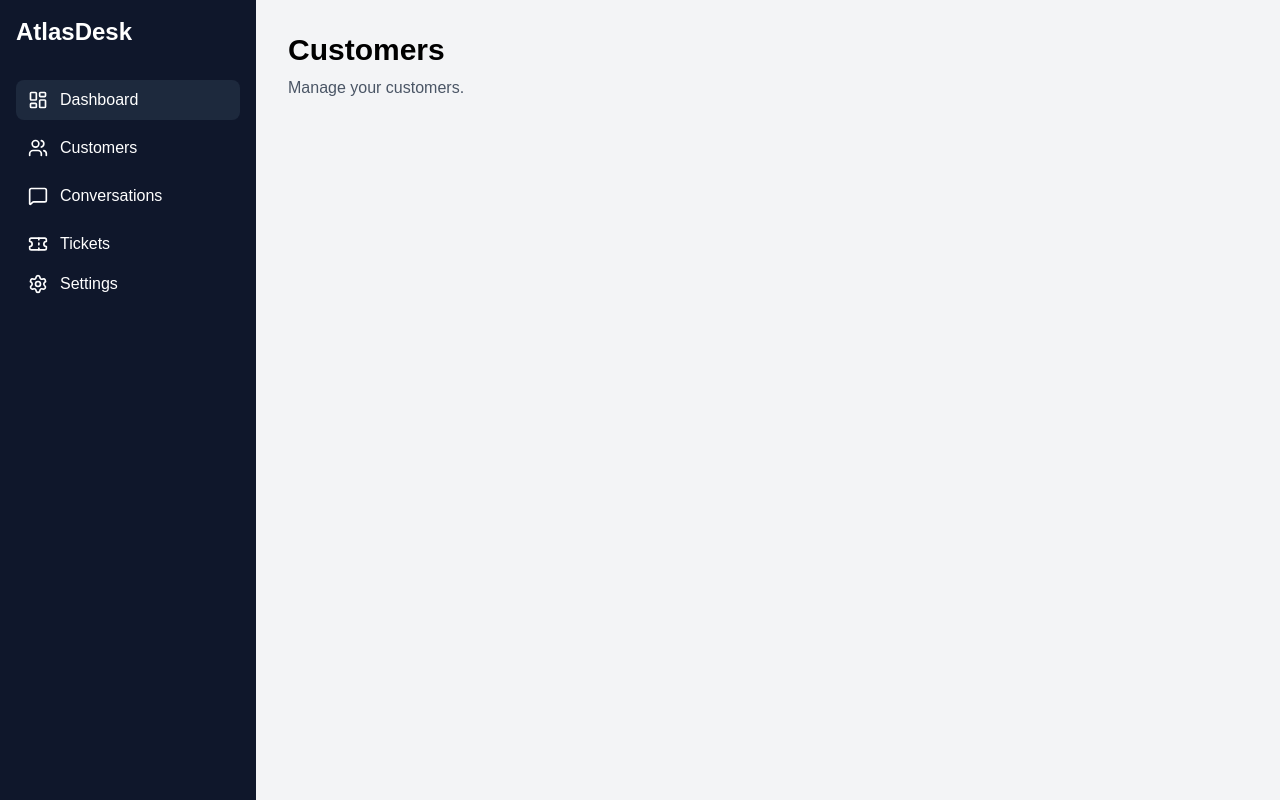
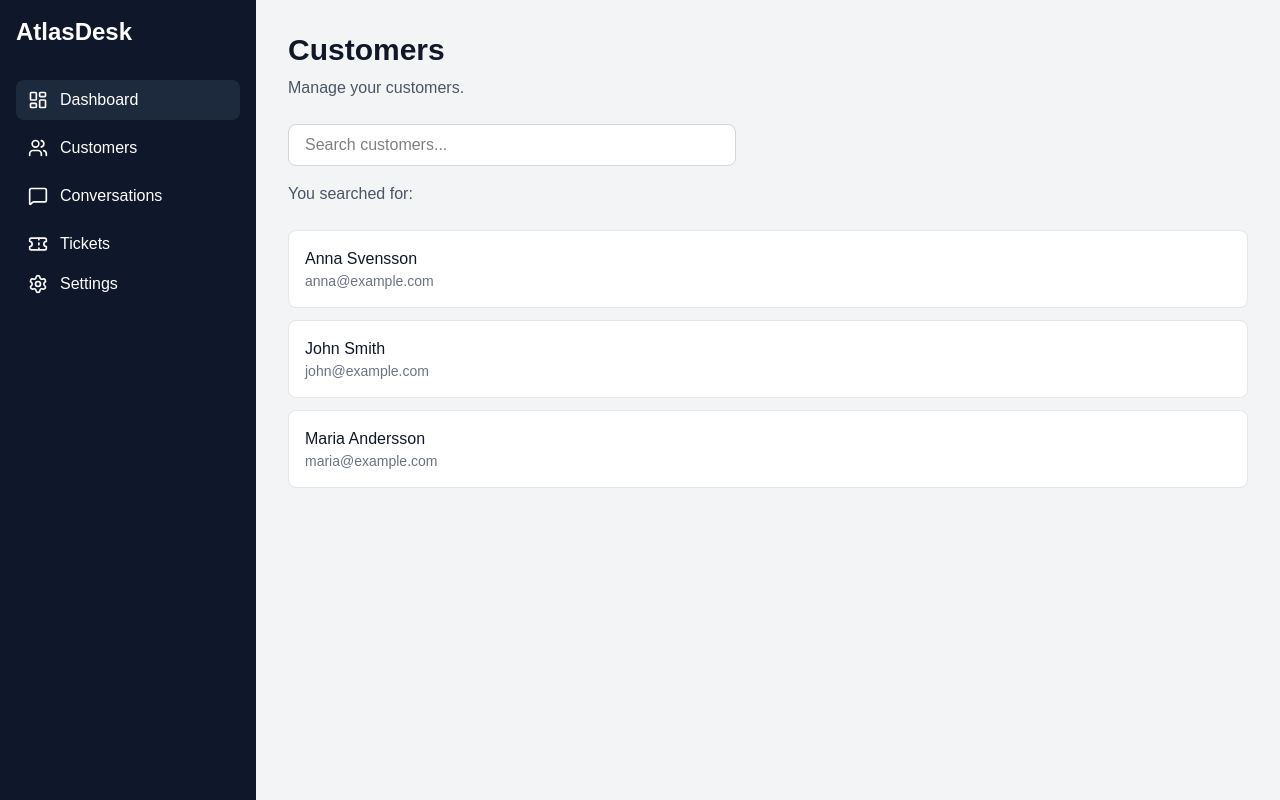
Before and after one commit to Abualtaher/atlasdesk, a React (Vite) app in the folder client/: page /customers in a window 1280 px wide. Built offline with nearby package versions, Linux system fonts and the light colour scheme.

Commit message:
feat: add search functionality to Customers component

```diff
--- a/client/src/pages/Customers.tsx
+++ b/client/src/pages/Customers.tsx
@@ -1,9 +1,46 @@
+import { useState } from "react";
+
+const customers = [
+  { id: 1, name: "Anna Svensson", email: "anna@example.com" },
+  { id: 2, name: "John Smith", email: "john@example.com" },
+  { id: 3, name: "Maria Andersson", email: "maria@example.com" },
+];
+
 function Customers() {
+  const [search, setSearch] = useState("");
+
+  const filteredCustomers = customers.filter((customer) =>
+    customer.name.toLowerCase().includes(search.toLowerCase()),
+  );
+
   return (
     <div>
-      <h1 className="text-3xl font-bold">Customers</h1>
+      <h1 className="text-3xl font-bold text-gray-900">Customers</h1>
 
       <p className="mt-2 text-gray-600">Manage your customers.</p>
+
+      <input
+        type="text"
+        placeholder="Search customers..."
+        value={search}
+        onChange={(event) => setSearch(event.target.value)}
+        className="mt-6 w-full max-w-md rounded-lg border border-gray-300 bg-white px-4 py-2"
+      />
+
+      <p className="mt-4 text-gray-600">You searched for: {search}</p>
+
+      <div className="mt-6 space-y-3">
+        {filteredCustomers.map((customer) => (
+          <div
+            key={customer.id}
+            className="rounded-lg border border-gray-200 bg-white p-4"
+          >
+            <p className="font-medium text-gray-900">{customer.name}</p>
+
+            <p className="text-sm text-gray-500">{customer.email}</p>
+          </div>
+        ))}
+      </div>
     </div>
   );
 }
```
